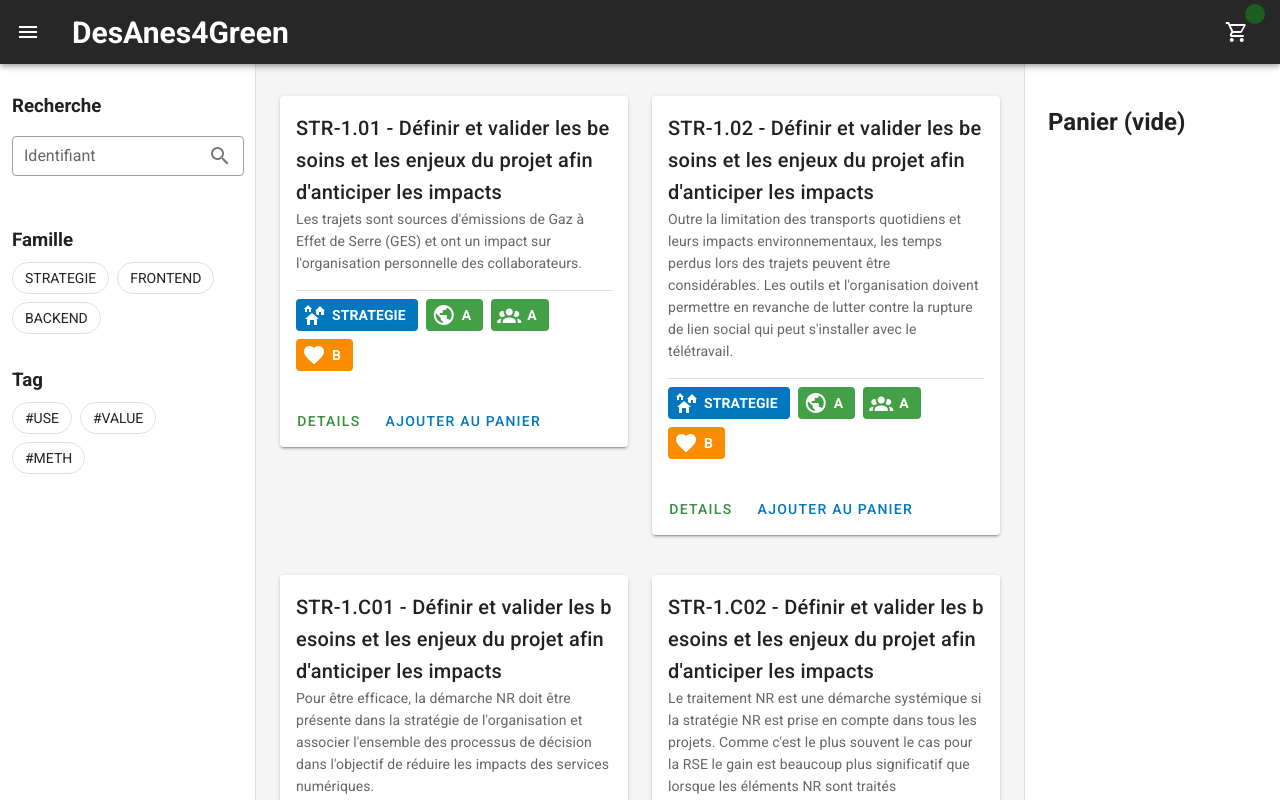
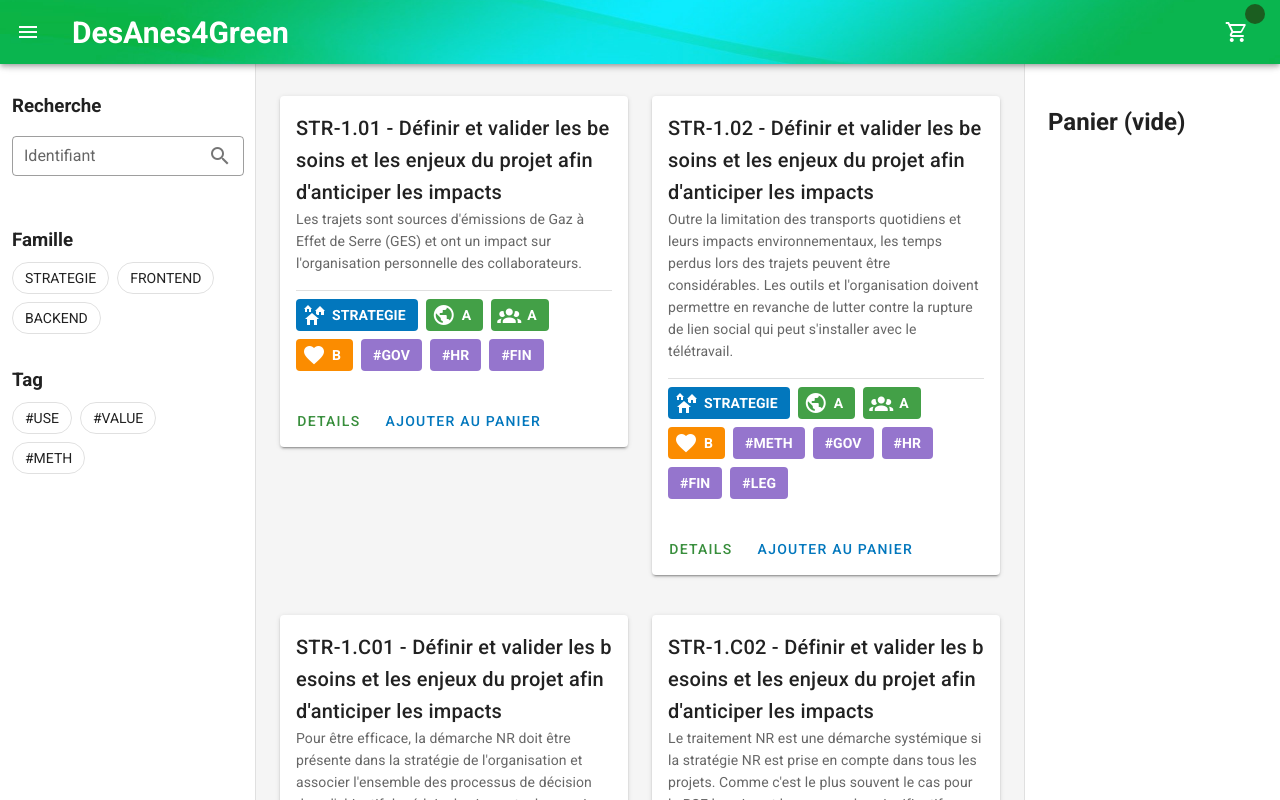
Before and after one commit to ewannpv/DesAnes4Green, a Vue app: page / in a window 1280 px wide. Shown: the top 800 px of the page. Built offline with nearby package versions, Linux system fonts and the light colour scheme.

Commit message:
Adds item tag

```diff
--- a/src/interfaces/item.ts
+++ b/src/interfaces/item.ts
@@ -1,4 +1,4 @@
-import { getFamilyTag, getRatedTag, Tag } from './tag';
+import { Tag } from './tag';
 
 export interface Item {
   Famille: string;
@@ -21,12 +21,63 @@
   Yindicateur: string;
 }
 
+const ColorEnum = Object.freeze({
+  A: 'green darken-1',
+  B: 'orange darken-1',
+  C: 'red darken-1',
+  NONE: 'blue-grey lighten-5',
+});
+
+export const getItemTags = (tagsList: string[]): Tag[] => {
+  const tags: Tag[] = [];
+  tagsList.forEach((name: string) => {
+    tags.push({ name, color: 'deep-purple lighten-2' } as Tag);
+  });
+  return tags;
+};
+export const getFamilyTag = (name: string): Tag => {
+  const tag = {
+    name: name.length ? name : 'N/A',
+    icon: 'mdi-home-group  ',
+    color: name.length ? 'light-blue darken-3' : ColorEnum.NONE,
+  } as Tag;
+  return tag;
+};
+
+export const getRatedTag = (icon: string, rate: string): Tag => {
+  let color: string;
+  let name: string = rate;
+
+  switch (rate) {
+    case 'A':
+      color = ColorEnum.A;
+      break;
+
+    case 'B':
+      color = ColorEnum.B;
+      break;
+
+    case 'C':
+      color = ColorEnum.C;
+      break;
+
+    default:
+      color = ColorEnum.NONE;
+      name = 'N/A';
+      break;
+  }
+
+  return { name, icon, color } as Tag;
+};
+
 export const getTags = (item: Item): Tag[] => {
-  const list: Tag[] = [];
+  let list: Tag[] = [];
 
   list.push(getFamilyTag(item.Famille));
   list.push(getRatedTag('mdi-earth', item.Planet));
   list.push(getRatedTag('mdi-account-group', item.People));
   list.push(getRatedTag('mdi-cards-heart', item.Prosperity));
+  const itemTags = getItemTags(item.Tags);
+  if (itemTags.length) list = list.concat(itemTags);
   return list;
 };
--- a/src/interfaces/tag.ts
+++ b/src/interfaces/tag.ts
@@ -3,45 +3,3 @@
   icon?: string;
   color?: string;
 }
-
-const ColorEnum = Object.freeze({
-  A: 'green darken-1',
-  B: 'orange darken-1',
-  C: 'red darken-1',
-  NONE: 'blue-grey lighten-5',
-});
-
-export const getFamilyTag = (name: string): Tag => {
-  const tag = {
-    name: name.length ? name : 'N/A',
-    icon: 'mdi-home-group  ',
-    color: name.length ? 'light-blue darken-3' : ColorEnum.NONE,
-  } as Tag;
-  return tag;
-};
-
-export const getRatedTag = (icon: string, rate: string): Tag => {
-  let color: string;
-  let name: string = rate;
-
-  switch (rate) {
-    case 'A':
-      color = ColorEnum.A;
-      break;
-
-    case 'B':
-      color = ColorEnum.B;
-      break;
-
-    case 'C':
-      color = ColorEnum.C;
-      break;
-
-    default:
-      color = ColorEnum.NONE;
-      name = 'N/A';
-      break;
-  }
-
-  return { name, icon, color } as Tag;
-};
```
Also changed, not shown: 1 other file (tests, documents, lock files or other folders).
